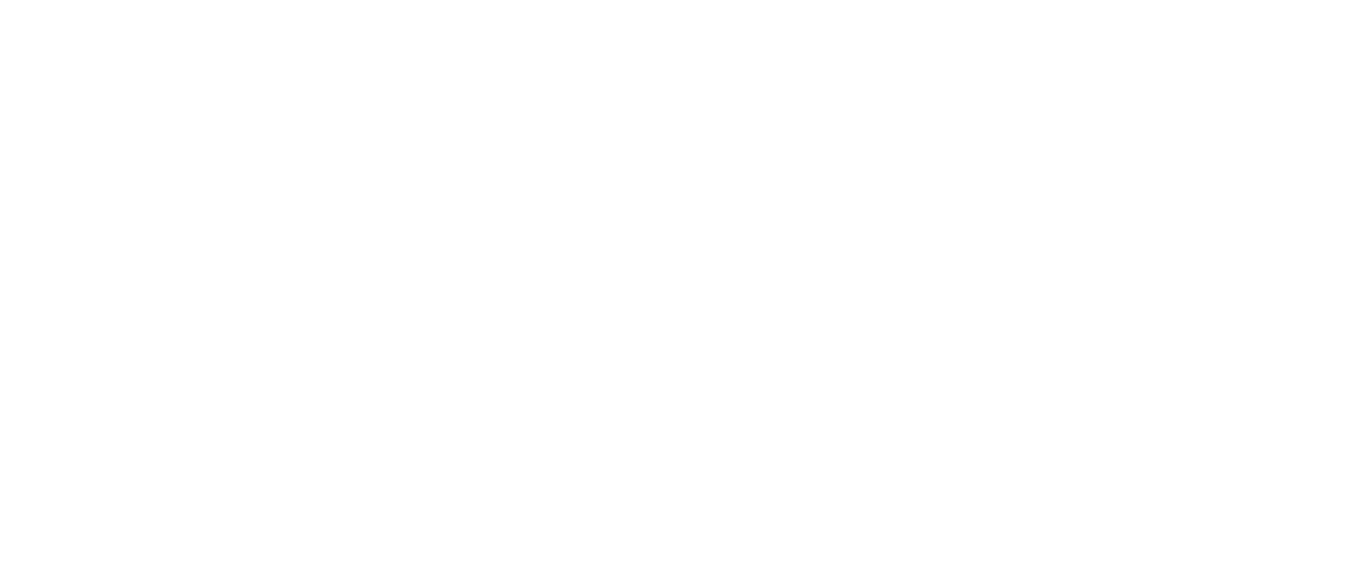
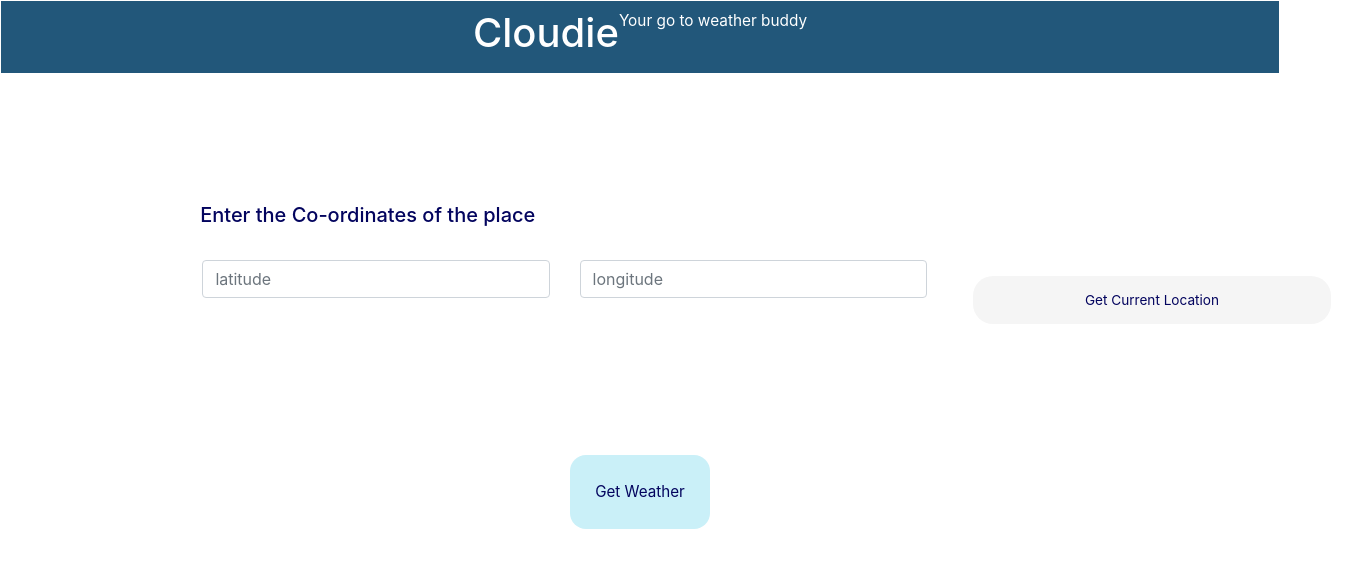
Before and after one commit to MihirMulay2001/My-Weather-App, a React (Create React App) app: page / in a window 1280 px wide. Shown: the top 568 px of the page, 1347 px wide, since content can reach past the window. Built offline with nearby package versions, Linux system fonts and the light colour scheme; the HTML template or start-up script is replaced by a standard one.

Commit message:
trial 5 added basename to BrowserRouter

```diff
--- a/src/App.js
+++ b/src/App.js
@@ -41,10 +41,10 @@
   render(){
     return(
       <div>
-        <Router>
+        <Router basename={`${process.env.PUBLIC_URL}/`}>
           <Switch>
-            <Route exact path='/My-Weather-App/' component={this.mainPage}/>
-            <Route path='/My-Weather-App/weather' component= {this.weatherPage} />
+            <Route exact path='/' component={this.mainPage}/>
+            <Route path='/weather' component= {this.weatherPage} />
           </Switch>
         </Router>
       </div>
```
